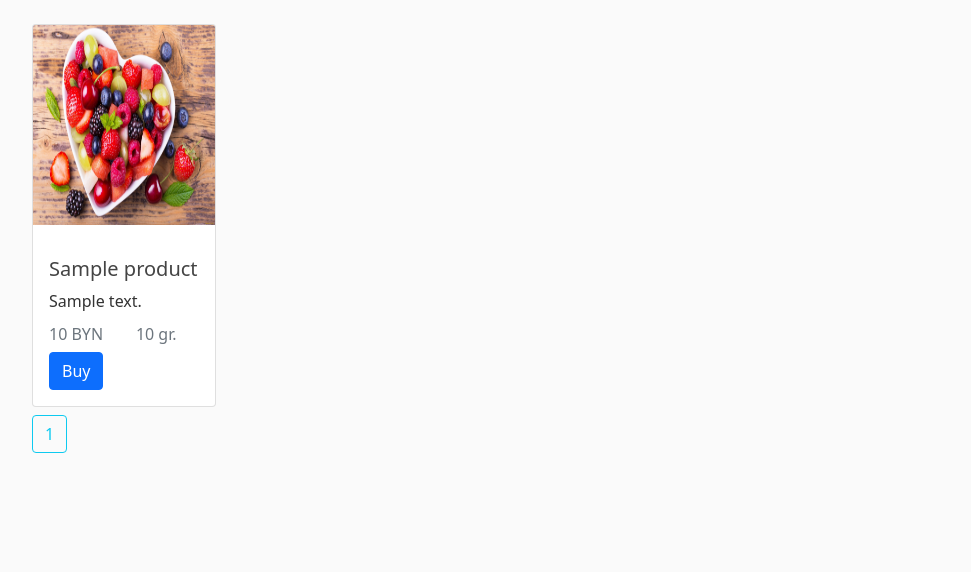
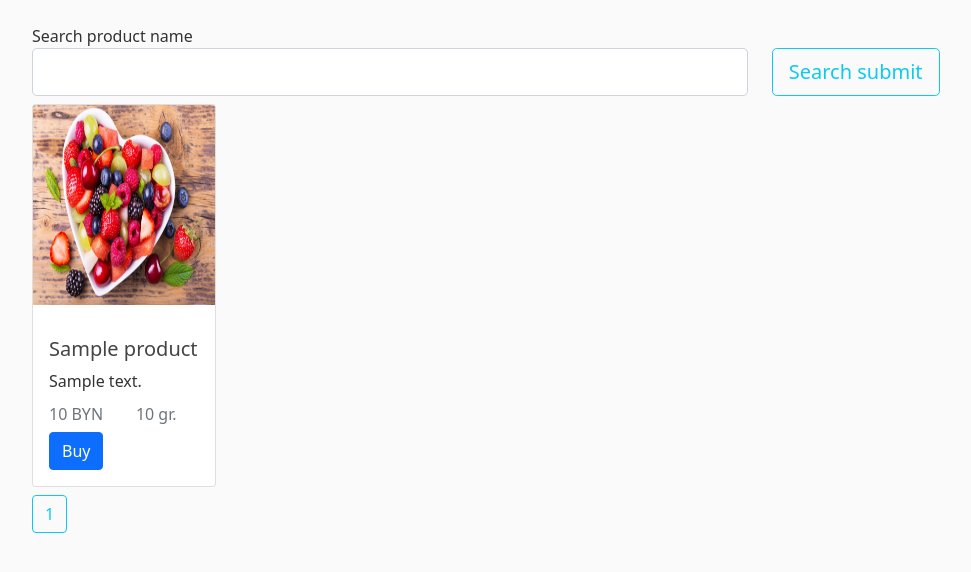
Before and after one commit to Braindead3/bd_project, a Flask app: template bd_project/templates/home.html in a window 1280 px wide. Shown: the part 56-628 px from the top of the page, without its empty margins (74-1045 px from the left). Run offline with Flask 2, Linux system fonts and the light colour scheme; the template is opened without the code that fills it: most values are stand-ins (such as "Sample title", 1, 10 or a date in 2020); form fields are guessed from the names that the template uses; some libraries are stand-ins or nearby versions.

```diff
--- a/bd_project/admin_products_table/forms.py
+++ b/bd_project/admin_products_table/forms.py
@@ -1,5 +1,5 @@
 from flask_wtf import FlaskForm
-from flask_wtf.file import FileField, FileAllowed
+from flask_wtf.file import FileField
 from wtforms import StringField, SubmitField, SelectField, FloatField, IntegerField
 from wtforms.validators import DataRequired, Length, ValidationError
 from bd_project.models import Product
@@ -12,7 +12,7 @@ class AddProductForm(FlaskForm):
     description_add = StringField('Product description', validators=[DataRequired()])
     weight_add = IntegerField('Product weight', validators=[DataRequired()])
     category_add = StringField('Category', validators=[DataRequired()])
-    image_add = FileField('Product picture', validators=[FileAllowed(['jpg', 'png', 'jpeg', 'bmp'])])
+    image_add = FileField('Product picture')
     submit_add = SubmitField('Add')
 
     @staticmethod
@@ -28,8 +28,8 @@ class UpdateProductForm(FlaskForm):
     price_update = FloatField('Product price', validators=[DataRequired()])
     description_update = StringField('Product description', validators=[DataRequired()])
     weight_update = IntegerField('Product weight', validators=[DataRequired()])
-    image_update = FileField('Update product picture', validators=[FileAllowed(['jpg', 'png', 'jpeg', 'bmp'])])
     category_update = StringField('Category', validators=[DataRequired()])
+    image_update = FileField('Update product picture')
     submit_update = SubmitField('Update')
     updated_product = None
 
--- a/bd_project/templates/home.html
+++ b/bd_project/templates/home.html
@@ -1,6 +1,38 @@
 {% extends "layout.html" %}
 {% block content %}
 <div class="container">
+
+    <div class="row mb-2">
+        <form method="POST" action="">
+            {{ form.hidden_tag() }}
+            <fieldset class="form-group">
+                <div class="row">
+                    <div class="col-11">
+                        <div class="form-group">
+                            {{ form.search_product_name.label(class="form-control-label") }}
+                            {% if form.search_product_name.errors %}
+                            {{ form.search_product_name(class="form-control form-control-lg is-invalid") }}
+                            <div class="invalid-feedback">
+                                {% for error in form.search_product_name.errors %}
+                                <span>{{ error }}</span>
+                                {% endfor %}
+                            </div>
+                            {% else %}
+                            {{ form.search_product_name(class="form-control form-control-lg") }}
+                            {% endif %}
+                        </div>
+                    </div>
+                    <div class="col-1 pt-2">
+                        <div class="form-group pt-3">
+                            {{ form.search_submit(class="btn btn-outline-info btn-lg") }}
+                        </div>
+                    </div>
+                </div>
+            </fieldset>
+        </form>
+    </div>
+
+
     <div class="row g-3">
         {% for product in products %}
         <div class="col-12 col-md-9 col-lg-3">
@@ -20,7 +52,7 @@
                         <div class="col-6">
                             <h6 class="card-subtitle mb-2 text-muted">{{ product.price }} BYN</h6>
                         </div>
-                         <div class="col-6">
+                        <div class="col-6">
                             <h6 class="card-subtitle mb-2 text-muted">{{ product.weight }} gr.</h6>
                         </div>
                     </div>
```
Also changed, not shown: bd_project/main/routes.py (+12 -2 lines), bd_project/templates/login.html (+7 -20 lines).
